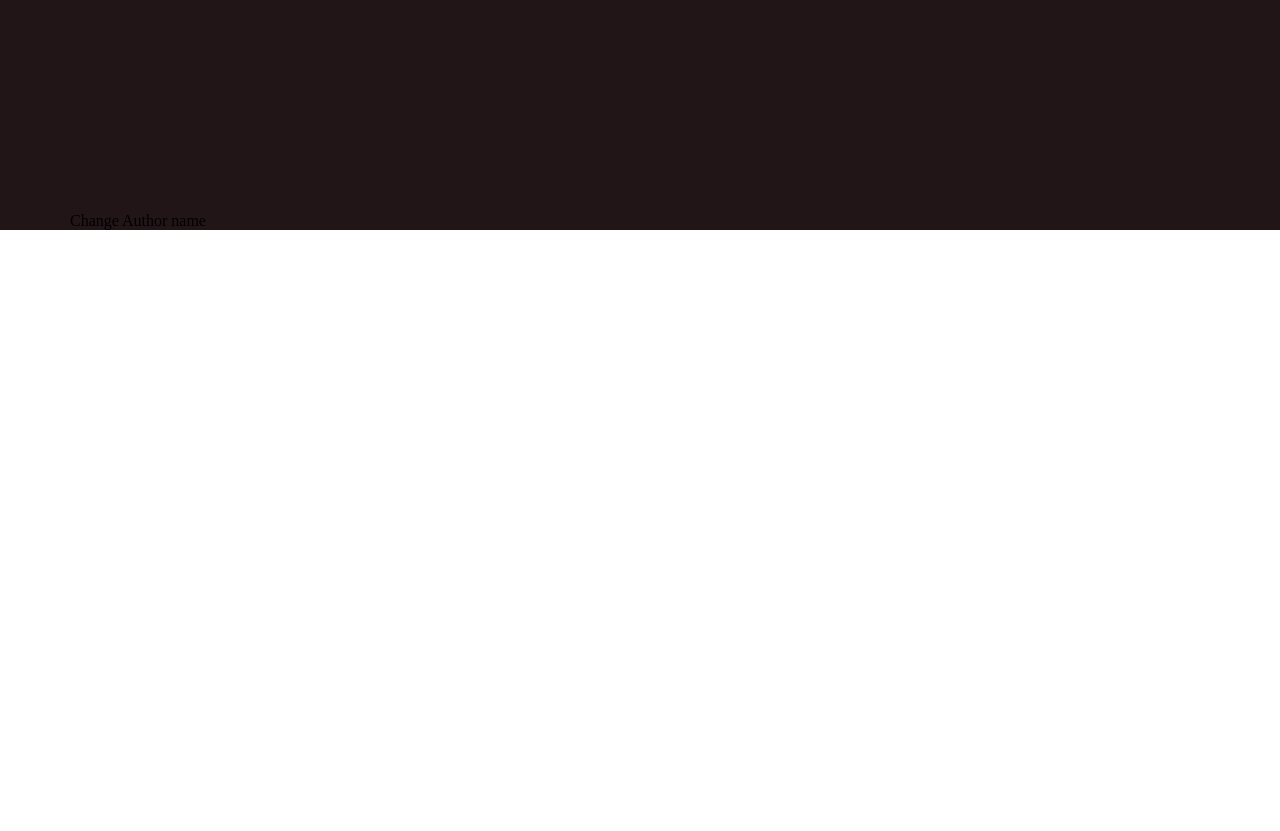
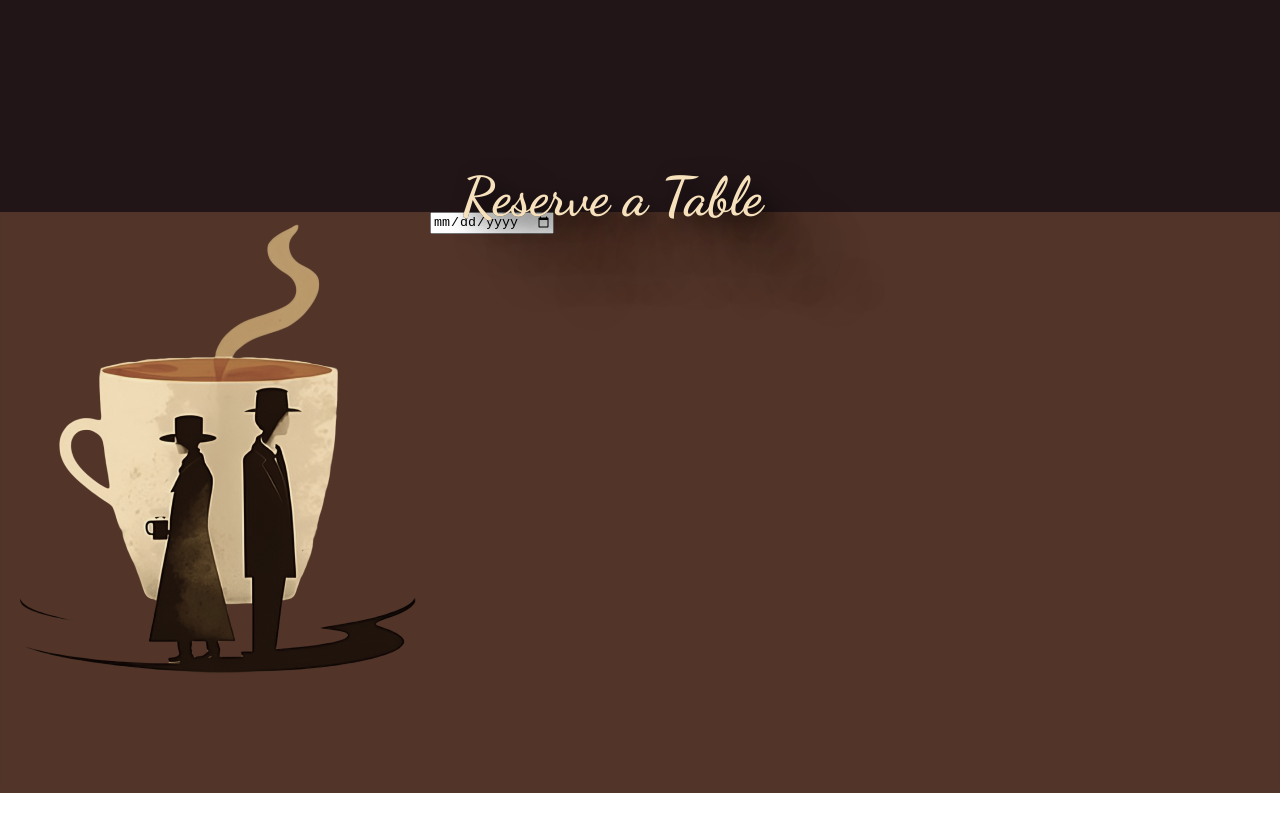
Before and after one commit to hamidreza8968/CoffeeShop, a plain HTML site: page practice1.html in a window 1280 px wide. Shown: the part 2676-3507 px from the top of the page. Before the commit the page ends 2906 px from the top, so only its background shows below. Drawn offline with Linux system fonts and the light colour scheme.

Commit message:
add "reservation box"

```diff
--- a/practice1.html
+++ b/practice1.html
@@ -117,7 +117,16 @@
             <button class="btn creamBtn">Shop now</button>
             <img class="offerImage absolute" src="public/assets/coffee%20packs.png" alt="packs of coffee">
         </div>
-<div>Change Author name</div>
+    </div>
+    <div class="reservationBox relative">
+        <h3 class="heading h3 absolute">Reserve a Table</h3>
+        <div class="reserveFlex flex">
+            <img src="public/assets/ReserveImg.png" alt="man and woman with coffee">
+            <form action="">
+                <input type="date" placeholder="">
+            </form>
+
+        </div>
     </div>
 </div>
 
--- a/sass/indexPractice1.scss
+++ b/sass/indexPractice1.scss
@@ -256,4 +256,17 @@
       }
     }
   }
+  .reservationBox{
+    margin: 215px auto 148px;
+    height: 581px;
+    background-color: $lightBrownBg;
+    backdrop-filter: blur(2px);
+    .h3{
+      width: 357px;
+      top: -72px;
+      right: 0;
+      left: 0;
+      margin: auto;
+    }
+  }
 }
```
Also changed, not shown: css/indexPractice1.css, public/assets/ReserveImg.png (added), 1 other file.
